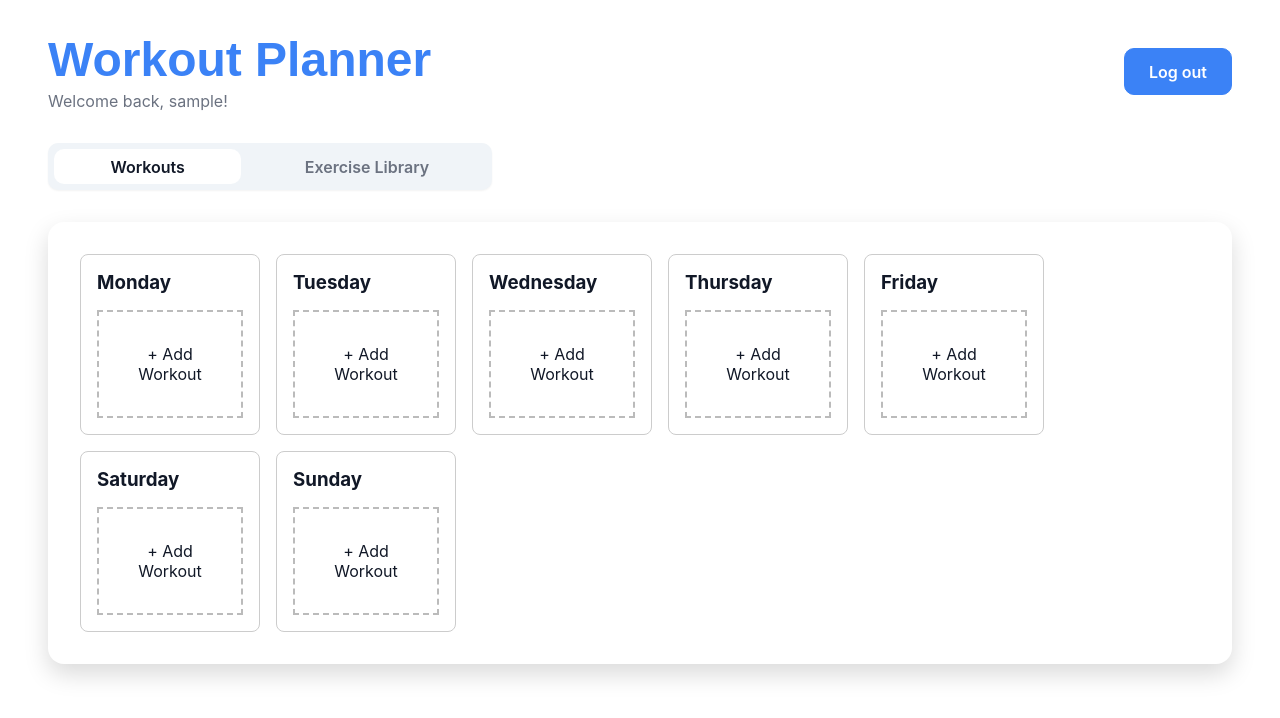
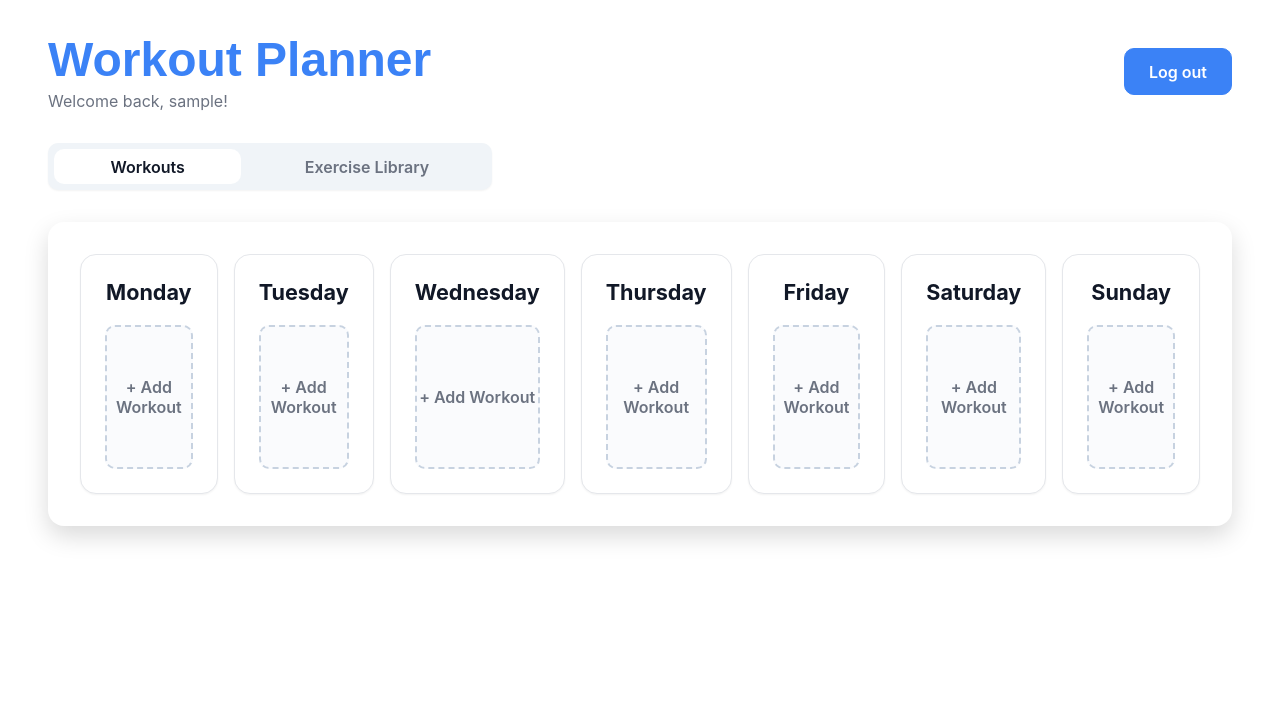
Before and after one commit to delfib/workout-planner, a React (Vite) app in the folder frontend/: page / in a window 1280 px wide. Shown: the top 718 px of the page. Built offline with nearby package versions, Linux system fonts and the light colour scheme; no server answers; sample sign-in values are in the browser's storage.

Commit message:
add styling for workout cards

```diff
--- a/frontend/src/components/WorkoutView.module.css
+++ b/frontend/src/components/WorkoutView.module.css
@@ -1,5 +1,24 @@
 .workoutView {
-    display: flex;
-    flex-wrap: wrap;
+    display: grid;
+    grid-template-columns: repeat(7, 1fr);
     gap: 1rem;
+    align-items: start;
 }
+
+@media (max-width: 1200px) {
+    .workoutView {
+        grid-template-columns: repeat(4, 1fr);
+    }
+}
+
+@media (max-width: 900px) {
+    .workoutView {
+        grid-template-columns: repeat(2, 1fr);
+    }
+}
+
+@media (max-width: 600px) {
+    .workoutView {
+        grid-template-columns: 1fr;
+    }
+}
--- a/frontend/src/components/WorkoutView.tsx
+++ b/frontend/src/components/WorkoutView.tsx
@@ -4,9 +4,12 @@ import { getWorkoutDays } from "../services/workoutDayService";
 import { WEEK_DAYS } from "../constants/weekDays";
 import type { WorkoutDay } from "../types/workoutDay";
 import WorkoutDayCard from "./workouts/WorkoutDayCard";
+import CreateWorkoutModal from "./workouts/CreateWorkoutModal";
 
 function WorkoutView() {
     const [workoutDays, setWorkoutDays] = useState<WorkoutDay[]>([]);
+    const [selectedDay, setSelectedDay] = useState<string | null>(null);
+    const [showCreateModal, setShowCreateModal] = useState(false);
 
     async function loadWorkoutDays() {
         try {
@@ -15,6 +18,11 @@ function WorkoutView() {
         } catch (error) {
             console.error(error);
         }
+    }
+
+    function handleAddWorkout(day: string) {
+        setSelectedDay(day);
+        setShowCreateModal(true);
     }
 
     useEffect(() => {
@@ -33,9 +41,16 @@ function WorkoutView() {
                         key={weekDay}
                         weekDay={weekDay}
                         workoutDay={workoutDay}
+                        onAddWorkout={handleAddWorkout}
                     />
                 );
             })}
+            {showCreateModal && selectedDay && (
+                <CreateWorkoutModal
+                    day={selectedDay}
+                    onClose={() => setShowCreateModal(false)}
+                />
+            )}
         </div>
     );
 }
--- /dev/null
+++ b/frontend/src/components/workouts/CreateWorkoutModal.tsx
@@ -0,0 +1,42 @@
+interface Props {
+    day: string;
+    onClose: () => void;
+}
+
+function CreateWorkoutModal({day, onClose,}: Props) {
+    return (
+        <div>
+            <h2>{day}</h2>
+
+            <h3>Create New Workout</h3>
+
+            <input
+                placeholder="Workout name"
+            />
+
+            <button>
+                Create
+            </button>
+
+            <hr />
+
+            <h3>Already have one?</h3>
+
+            <select>
+                <option>
+                    Select workout...
+                </option>
+            </select>
+
+            <button>
+                Assign
+            </button>
+
+            <button onClick={onClose}>
+                Close
+            </button>
+        </div>
+    );
+}
+
+export default CreateWorkoutModal;
--- a/frontend/src/components/workouts/WorkoutDayCard.module.css
+++ b/frontend/src/components/workouts/WorkoutDayCard.module.css
@@ -1,22 +1,73 @@
 .dayCard {
-    border: 1px solid #ccc;
-    border-radius: 8px;
-    padding: 1rem;
-    width: 180px;
-    min-height: 160px;
+    display: flex;
+    flex-direction: column;
+    gap: 1.25rem;
+    padding: 1.5rem;
+    background-color: var(--background);
+    border: 1px solid var(--border);
+    border-radius: var(--radius-lg);
+    box-shadow: var(--shadow-sm);
+    min-height: 240px;
+}
+
+.dayTitle {
+    text-align: center;
+    color: var(--text);
+    font-size: 1.35rem;
+    font-weight: 700;
 }
 
 .placeholder {
-    margin-top: 1rem;
-    border: 2px dashed #bbb;
-    padding: 2rem;
+    flex: 1;
+    display: flex;
+    justify-content: center;
+    align-items: center;
+    border: 2px dashed #C7D2E0;
+    border-radius: var(--radius-md);
+    background-color: #FAFBFD;
+    cursor: pointer;
+    transition:
+        border-color .2s ease,
+        background-color .2s ease,
+        transform .2s ease;
+}
+
+.placeholder:hover {
+    border-color: var(--primary);
+    background-color: #F2F7FF;
+    transform: translateY(-2px);
+}
+
+.placeholder p {
+    color: var(--text-muted);
+    font-size: 1rem;
+    font-weight: 600;
     text-align: center;
-    cursor: pointer;
 }
 
 .workoutCard {
-    margin-top: 1rem;
-    border: 1px solid #ddd;
-    padding: 1rem;
+    flex: 1;
+    display: flex;
+    justify-content: center;
+    align-items: center;
+    padding: 1.25rem;
+    border-radius: var(--radius-md);
+    background-color: rgba(59, 130, 246, .08);
+    border: 1px solid rgba(59, 130, 246, .18);
     cursor: pointer;
+    transition:
+        transform .2s ease,
+        box-shadow .2s ease;
 }
+
+.workoutCard:hover {
+    transform: translateY(-2px);
+    box-shadow: var(--shadow-sm);
+}
+
+.workoutCard p {
+    color: var(--primary);
+    font-size: 1.3rem;
+    font-weight: 700;
+    text-align: center;
+}
--- a/frontend/src/components/workouts/WorkoutDayCard.tsx
+++ b/frontend/src/components/workouts/WorkoutDayCard.tsx
@@ -4,18 +4,24 @@ import type { WorkoutDay } from "../../types/workoutDay";
 interface Props {
     weekDay: string;
     workoutDay?: WorkoutDay;
+    onAddWorkout: (weekDay: string) => void;
 }
 
-function WorkoutDayCard({ weekDay, workoutDay }: Props) {
+function WorkoutDayCard({weekDay, workoutDay, onAddWorkout}: Props) {
     return (
         <div className={styles.dayCard}>
-            <h3>{weekDay}</h3>
+            <h3 className={styles.dayTitle}>
+                {weekDay}
+            </h3>
             {workoutDay ? (
                 <div className={styles.workoutCard}>
                     <p>{workoutDay.workout.name}</p>
                 </div>
             ) : (
-                <div className={styles.placeholder}>
+                <div
+                    className={styles.placeholder}
+                    onClick={() => onAddWorkout(weekDay)}
+                >
                     <p>+ Add Workout</p>
                 </div>
             )}
```
